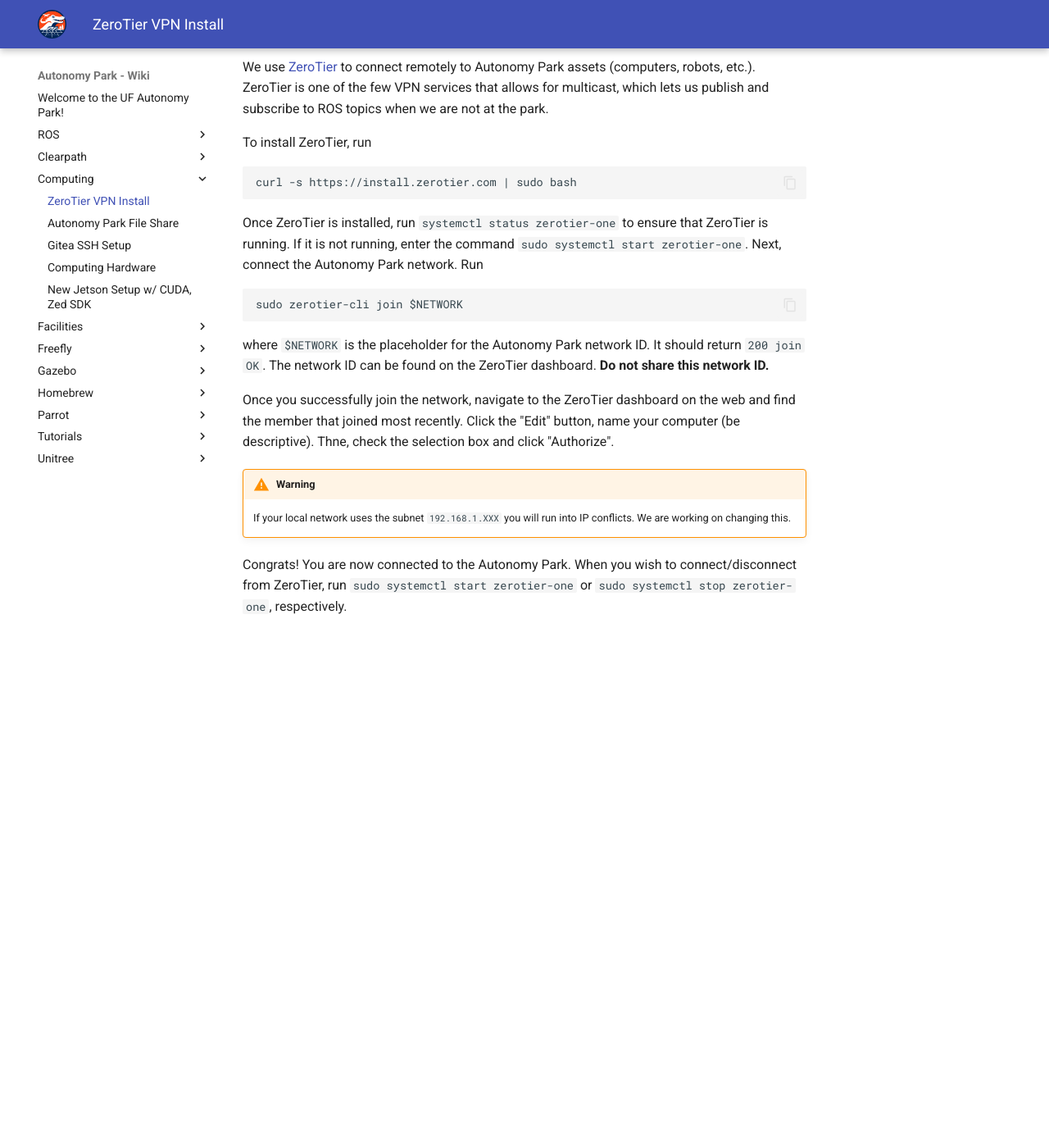
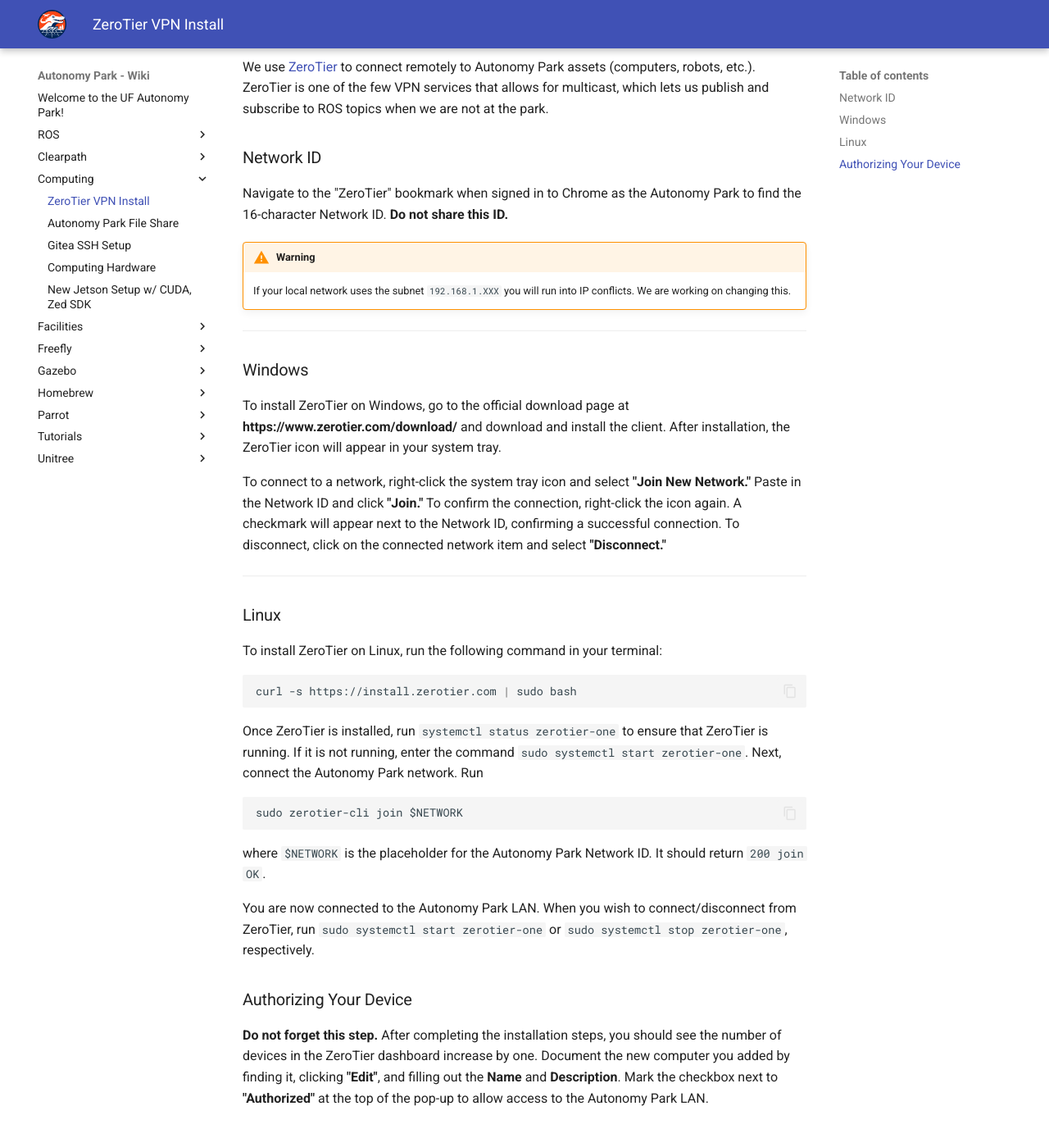
Before and after one commit to UFL-Autonomy-Park/apark_wiki, an MkDocs documentation site: the page built from docs/computing/apark-vpn.md, in a window 1280 px wide and 1400 px high, scrolled down 122 px. Shown: the top 1388 px of the window at 82% size. Built offline with MkDocs 1.6.1 and Material for MkDocs 9.7.7, drawn with Linux system fonts in a browser that asks for light colours; before the commit the page ends 922 px from its top, so only the background shows below that.

Commit message:
ZeroTier VPN Install Guide overhauled by Max Gardenswartz to include instructions for Windows.

````diff
--- a/docs/computing/apark-vpn.md
+++ b/docs/computing/apark-vpn.md
@@ -4,8 +4,25 @@
 
 We use [ZeroTier](https://www.zerotier.com/download/#linux) to connect remotely to Autonomy Park assets (computers, robots, etc.). ZeroTier is one of the few VPN services that allows for multicast, which lets us publish and subscribe to ROS topics when we are not at the park.
 
-To install ZeroTier, run
-```
+### Network ID
+Navigate to the "ZeroTier" bookmark when signed in to Chrome as the Autonomy Park to find the 16-character Network ID. **Do not share this ID.**
+
+!!! warning
+    If your local network uses the subnet `192.168.1.XXX` you will run into IP conflicts. We are working on changing this.
+
+---
+### Windows
+
+To install ZeroTier on Windows, go to the official download page at **https://www.zerotier.com/download/** and download and install the client. After installation, the ZeroTier icon will appear in your system tray.
+
+To connect to a network, right-click the system tray icon and select **"Join New Network."** Paste in the Network ID and click **"Join."** To confirm the connection, right-click the icon again. A checkmark will appear next to the Network ID, confirming a successful connection. To disconnect, click on the connected network item and select **"Disconnect."**
+
+
+---
+### Linux
+
+To install ZeroTier on Linux, run the following command in your terminal:
+```bash
 curl -s https://install.zerotier.com | sudo bash
 ```
 
@@ -13,11 +30,11 @@
 ```
 sudo zerotier-cli join $NETWORK
 ```
-where `$NETWORK` is the placeholder for the Autonomy Park network ID. It should return `200 join OK`. The network ID can be found on the ZeroTier dashboard. **Do not share this network ID.**
+where `$NETWORK` is the placeholder for the Autonomy Park Network ID. It should return `200 join OK`.
 
-Once you successfully join the network, navigate to the ZeroTier dashboard on the web and find the member that joined most recently. Click the "Edit" button, name your computer (be descriptive). Thne, check the selection box and click "Authorize".
+You are now connected to the Autonomy Park LAN. When you wish to connect/disconnect from ZeroTier, run `sudo systemctl start zerotier-one` or `sudo systemctl stop zerotier-one`, respectively.
 
-!!! warning
-    If your local network uses the subnet `192.168.1.XXX` you will run into IP conflicts. We are working on changing this.
+### Authorizing Your Device
 
-Congrats! You are now connected to the Autonomy Park. When you wish to connect/disconnect from ZeroTier, run `sudo systemctl start zerotier-one` or `sudo systemctl stop zerotier-one`, respectively.
+**Do not forget this step.**
+After completing the installation steps, you should see the number of devices in the ZeroTier dashboard increase by one. Document the new computer you added by finding it, clicking **"Edit"**, and filling out the **Name** and **Description**. Mark the checkbox next to **"Authorized"** at the top of the pop-up to allow access to the Autonomy Park LAN.
````
